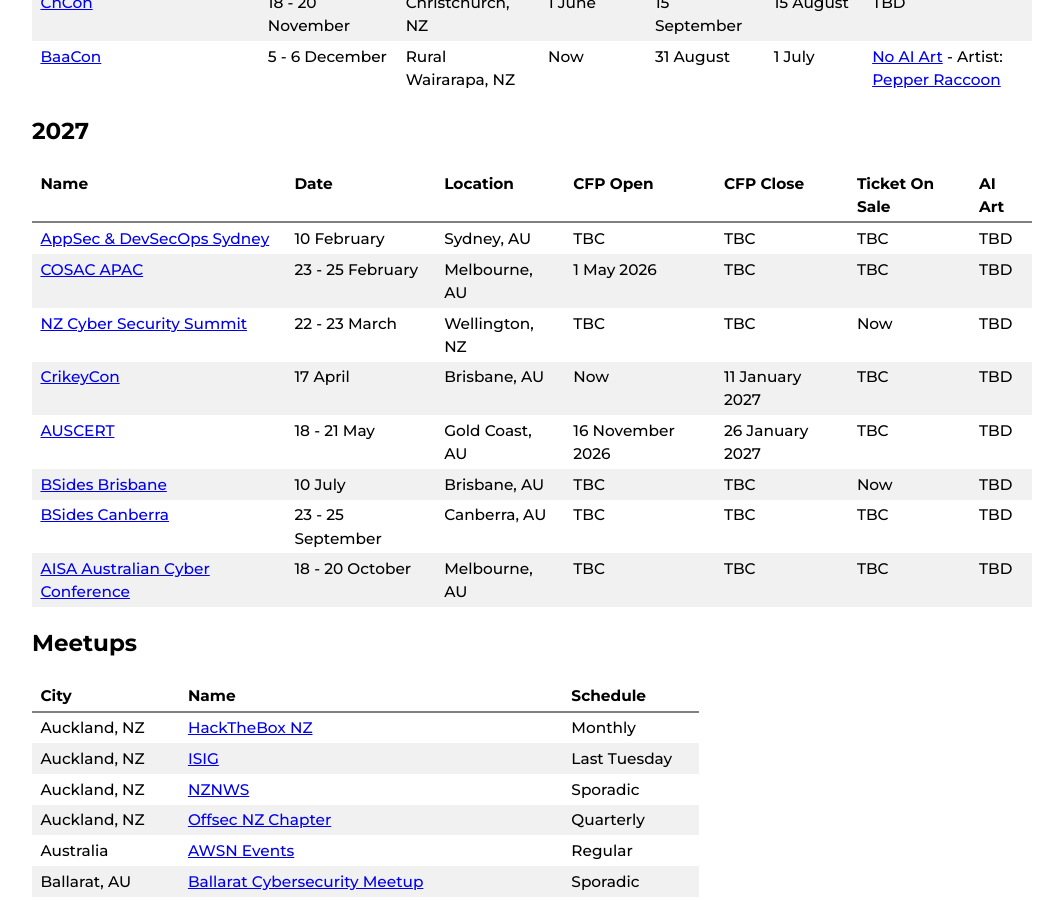
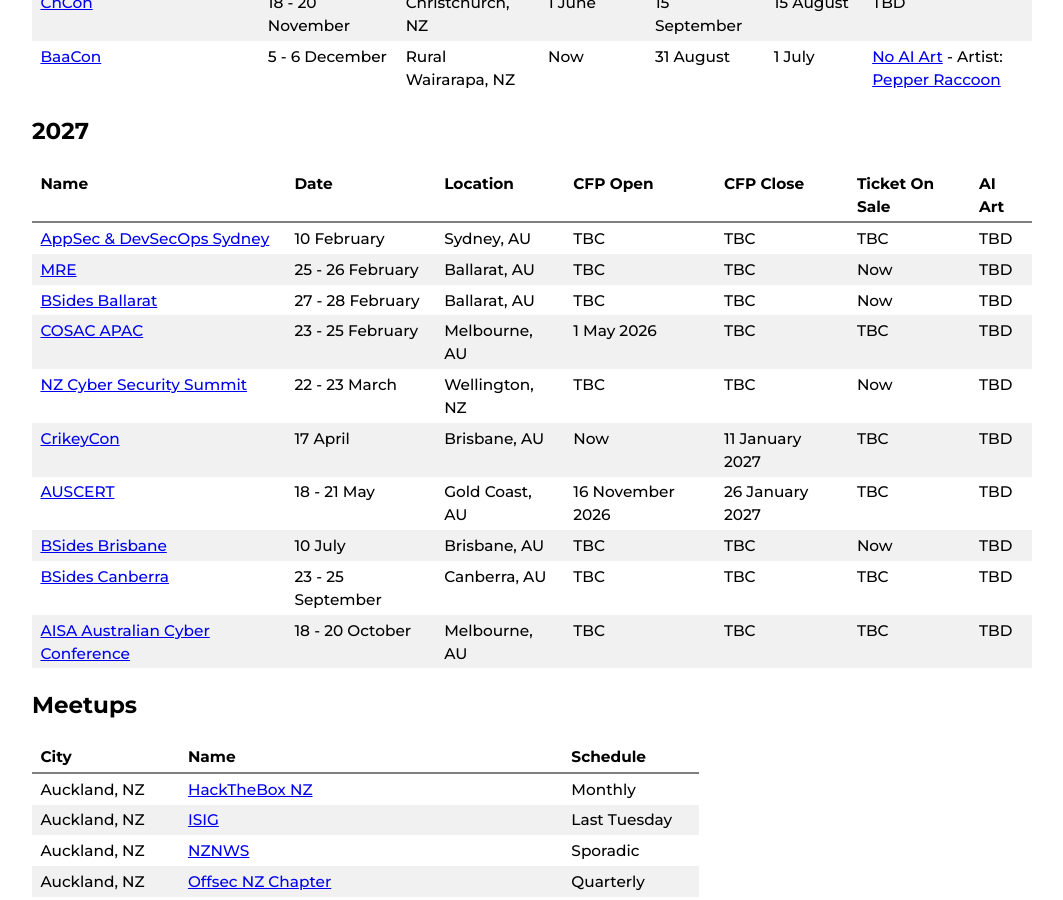
Before and after one commit to nzkarit/downundercons, a Jekyll site: the page built from index.markdown, in a window 1280 px wide and 900 px high, scrolled down 1855 px. Shown: the whole window, without its empty margins (108-1171 px from the left). Built offline with Jekyll 4.4.1, drawn with Linux system fonts in a browser that asks for light colours.

Commit message:
Update index.markdown

```diff
--- a/index.markdown
+++ b/index.markdown
@@ -57,6 +57,8 @@ These are a list of hacker/infosec cons and meetups in the NZ and Aussie Area.
 | Name | Date | Location | CFP Open | CFP Close | Ticket On Sale | AI Art |
 | ---- | ---- | -------- | -------- | --------- | -------------- | ------ |
 | [AppSec & DevSecOps Sydney](https://appsec-devsecops-syd.coriniumintelligence.com/) | 10 February | Sydney, AU | TBC | TBC | TBC | TBD |
+| [MRE](https://www.federation.edu.au/research/our-research/research-teams/internet-commerce-security-laboratory/malware-and-reverse-engineering-conference/) | 25 - 26 February | Ballarat, AU | TBC | TBC | Now | TBD |
+| [BSides Ballarat](https://www.federation.edu.au/research/our-research/research-teams/internet-commerce-security-laboratory/bsides-ballarat-conference/) | 27 - 28 February | Ballarat, AU | TBC | TBC | Now | TBD |
 | [COSAC APAC](https://cosac.net/apac/) | 23 - 25 February| Melbourne, AU | 1 May 2026 | TBC | TBC | TBD |
 | [NZ Cyber Security Summit](https://brightstar.co.nz/events/cybersecurity/) | 22 - 23 March | Wellington, NZ | TBC | TBC | Now | TBD |
 | [CrikeyCon](https://crikeycon.com/) | 17 April | Brisbane, AU | Now | 11 January 2027 | TBC | TBD |
```
Also changed, not shown: other parts of index.markdown (+1 -1 lines).
